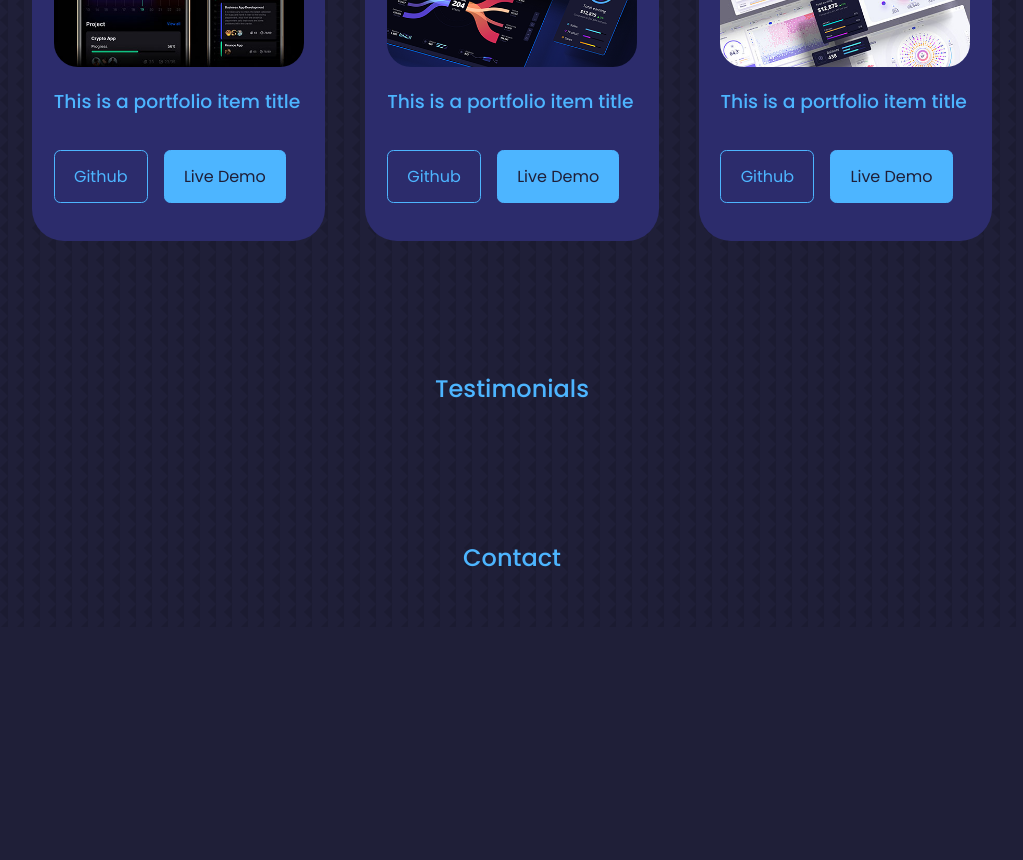
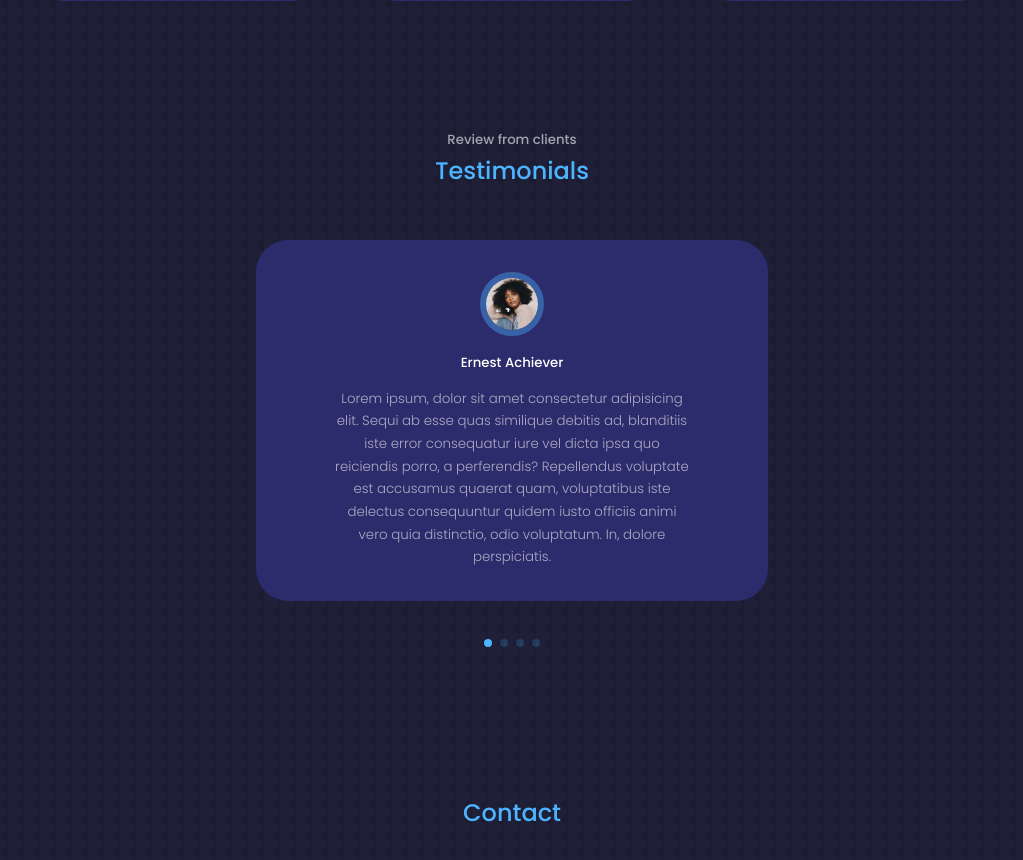
Before and after one commit to NikolayCharaev/React_website, a React (Create React App) app in the folder my-app/: page / in a window 1280 px wide. Shown: the part 3940-4800 px from the top of the page, without its empty margins (128-1151 px from the left). Before the commit the page ends 4567 px from the top, so only its background shows below. Built offline with nearby package versions, Linux system fonts and the light colour scheme.

Commit message:
add slider

```diff
--- a/my-app/package.json
+++ b/my-app/package.json
@@ -11,6 +11,7 @@
     "react-icons": "^4.6.0",
     "react-scripts": "5.0.1",
     "sass": "^1.55.0",
+    "swiper": "^8.4.4",
     "web-vitals": "^2.1.4"
   },
   "scripts": {
--- a/my-app/src/components/header/_header.scss
+++ b/my-app/src/components/header/_header.scss
@@ -1,5 +1,5 @@
 .header {
-  height: 100vh;
+  height: 70vh;
   padding-top: 7rem;
   overflow: hidden;
   &__container {
@@ -63,7 +63,7 @@
 
 @media screen and (max-width: 600px) {
   .header {
-    height: 100vh;
+    height: 70vh;
 
     &__socials,
     .scroll__down {
--- a/my-app/src/components/portfolio/Portfolio.jsx
+++ b/my-app/src/components/portfolio/Portfolio.jsx
@@ -12,7 +12,7 @@ const Portfolio = () => {
       <h5>My Recent Work</h5>
       <h2>Portfolio</h2>
 
-      <div className="container container__portfolio">
+      <div className="container portfolio__container">
           <article className="portfolio__item">
             <div className="portfolio__item-image">
               <img src={IMG1} alt="" />
--- a/my-app/src/components/portfolio/_portfolio.scss
+++ b/my-app/src/components/portfolio/_portfolio.scss
@@ -1,5 +1,5 @@
 .portfolio {
-  .container__portfolio {
+  &__container {
     display: grid;
     grid-template-columns: repeat(3, 1fr);
     gap: 2.5rem;
@@ -36,17 +36,17 @@
 
 /* Media Quieres */
 @media screen and (max-width: 1200px) {
-    .portfolio {
-        .container__portfolio {
-          grid-template-columns: repeat(2, 1fr);
-          gap: 1.2rem;
-        }
-      }
+  .portfolio {
+    &__container {
+      grid-template-columns: repeat(2, 1fr);
+      gap: 1.2rem;
+    }
+  }
 }
 
 @media screen and (max-width: 600px) {
   .portfolio {
-    .container__portfolio {
+    &__container {
       grid-template-columns: repeat(1, 1fr);
       gap: 1.2rem;
     }
--- a/my-app/src/components/testimonials/Testimonials.jsx
+++ b/my-app/src/components/testimonials/Testimonials.jsx
@@ -1,11 +1,87 @@
-import React from 'react'
+import React from 'react';
+// import Swiper core and required modules
+import { Pagination } from 'swiper';
+
+import { Swiper, SwiperSlide } from 'swiper/react';
+
+// Import Swiper styles
+import 'swiper/css';
+import 'swiper/css/pagination';
+
+import avatar1 from '../../assets/avatar1.jpg';
+import avatar2 from '../../assets/avatar2.jpg';
+import avatar3 from '../../assets/avatar3.jpg';
+import avatar4 from '../../assets/avatar4.jpg';
 
 const Testimonials = () => {
   return (
-    <section id='testimonials'>
-        <h2>Testimonials</h2>
+    <section id="testimonials">
+      <h5>Review from clients</h5>
+      <h2>Testimonials</h2>
+      <Swiper
+        className="container testimonials__container"
+        modules={[Pagination]}
+        spaceBetween={40}
+        slidesPerView={1}
+        pagination={{ clickable: true }}>
+        <SwiperSlide className="testimonial">
+          <div className="client__avatar">
+            <img src={avatar1} alt="avatar" />
+          </div>
+          <h5 className="client__name">Ernest Achiever</h5>
+          <small className="client__review">
+            Lorem ipsum, dolor sit amet consectetur adipisicing elit. Sequi ab esse quas similique
+            debitis ad, blanditiis iste error consequatur iure vel dicta ipsa quo reiciendis porro,
+            a perferendis? Repellendus voluptate est accusamus quaerat quam, voluptatibus iste
+            delectus consequuntur quidem iusto officiis animi vero quia distinctio, odio voluptatum.
+            In, dolore perspiciatis.
+          </small>
+        </SwiperSlide>
+
+        <SwiperSlide className="testimonial">
+          <div className="client__avatar">
+            <img src={avatar2} alt="avatar" />
+          </div>
+          <h5 className="client__name">Ernest Achiever</h5>
+          <small className="client__review">
+            Lorem ipsum, dolor sit amet consectetur adipisicing elit. Sequi ab esse quas similique
+            debitis ad, blanditiis iste error consequatur iure vel dicta ipsa quo reiciendis porro,
+            a perferendis? Repellendus voluptate est accusamus quaerat quam, voluptatibus iste
+            delectus consequuntur quidem iusto officiis animi vero quia distinctio, odio voluptatum.
+            In, dolore perspiciatis.
+          </small>
+        </SwiperSlide>
+
+        <SwiperSlide className="testimonial">
+          <div className="client__avatar">
+            <img src={avatar3} alt="avatar" />
+          </div>
+          <h5 className="client__name">Ernest Achiever</h5>
+          <small className="client__review">
+            Lorem ipsum, dolor sit amet consectetur adipisicing elit. Sequi ab esse quas similique
+            debitis ad, blanditiis iste error consequatur iure vel dicta ipsa quo reiciendis porro,
+            a perferendis? Repellendus voluptate est accusamus quaerat quam, voluptatibus iste
+            delectus consequuntur quidem iusto officiis animi vero quia distinctio, odio voluptatum.
+            In, dolore perspiciatis.
+          </small>
+        </SwiperSlide>
+
+        <SwiperSlide className="testimonial">
+          <div className="client__avatar">
+            <img src={avatar4} alt="avatar" />
+          </div>
+          <h5 className="client__name">Ernest Achiever</h5>
+          <small className="client__review">
+            Lorem ipsum, dolor sit amet consectetur adipisicing elit. Sequi ab esse quas similique
+            debitis ad, blanditiis iste error consequatur iure vel dicta ipsa quo reiciendis porro,
+            a perferendis? Repellendus voluptate est accusamus quaerat quam, voluptatibus iste
+            delectus consequuntur quidem iusto officiis animi vero quia distinctio, odio voluptatum.
+            In, dolore perspiciatis.
+          </small>
+        </SwiperSlide>
+      </Swiper>
     </section>
-  )
-}
+  );
+};
 
-export default Testimonials
+export default Testimonials;
--- a/my-app/src/components/testimonials/_testimonials.scss
+++ b/my-app/src/components/testimonials/_testimonials.scss
@@ -0,0 +1,55 @@
+.testimonials {
+  &__container {
+    width: 40%;
+    padding-bottom: 4rem !important;
+
+    .testimonial {
+      background: var(--color-bg-variant);
+      text-align: center;
+      padding: 2rem;
+      border-radius: 2rem;
+      user-select: none;
+
+      .client__avatar {
+        width: 4rem;
+        aspect-ratio: 1/1;
+        overflow: hidden;
+        border-radius: 50%;
+        margin: 0 auto 1rem;
+        border: 0.4rem solid var(--color-primary-variant);
+      }
+    }
+    .client__review {
+      color: var(--color-light);
+      font-weight: 300;
+      display: block;
+      width: 80%;
+      margin: 0.8rem auto 0;
+    }
+  }
+}
+
+.swiper-pagination-clickable .swiper-pagination-bullet {
+  background: var(--color-primary) !important;
+}
+
+/* Media Quieres */
+@media screen and (max-width: 1024px) {
+  .testimonials {
+    &__container {
+      width: 60%;
+    }
+  }
+}
+
+@media screen and (max-width: 600px) {
+  .testimonials {
+    &__container {
+      width: var(--container-width-sm);
+
+      .client__review {
+        width: var(--container-width-sm);
+      }
+    }
+  }
+}
```
Also changed, not shown: my-app/src/components/about/_about.scss (+7 -10 lines), 1 other file (tests, documents, lock files or other folders).
